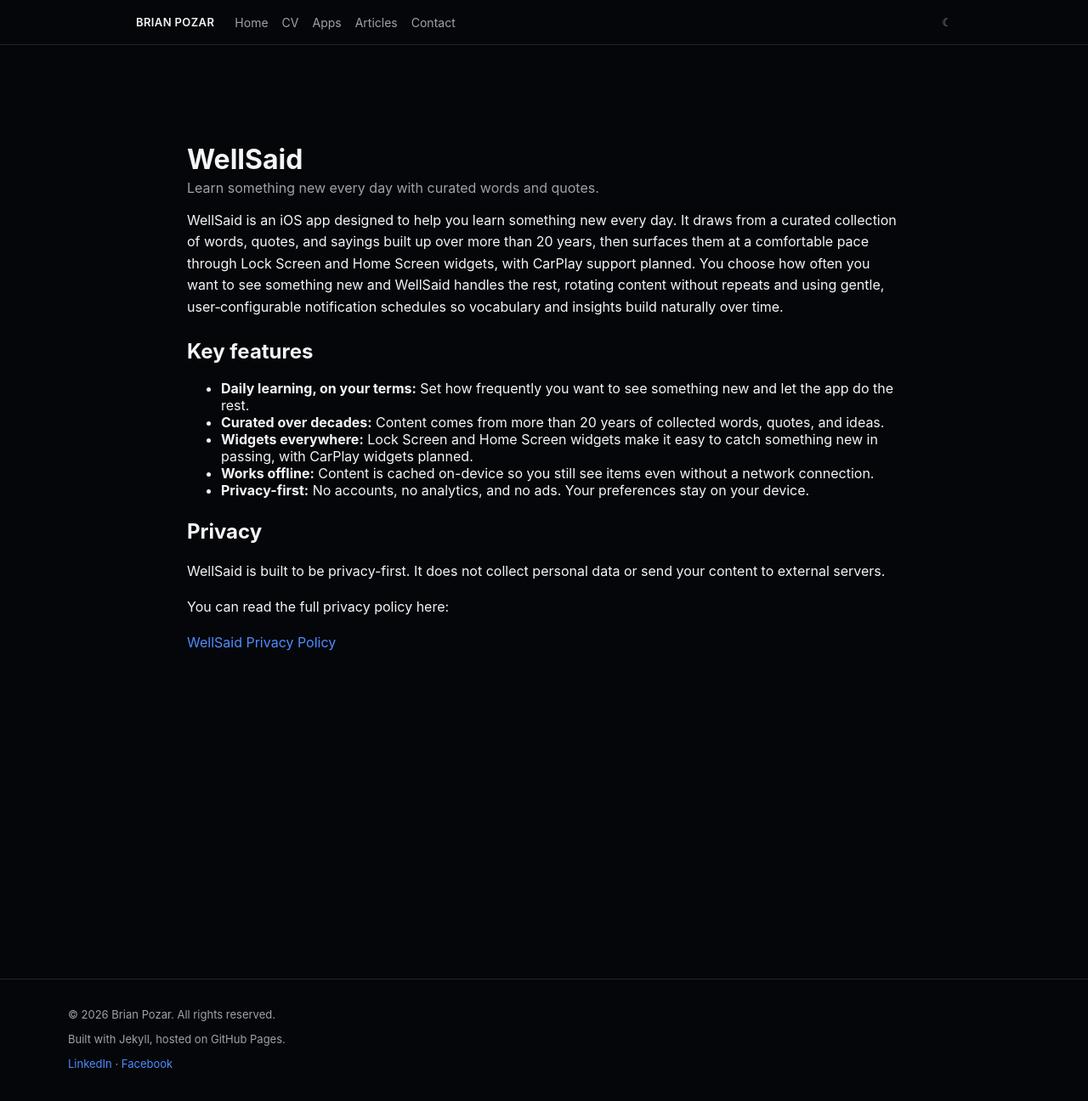
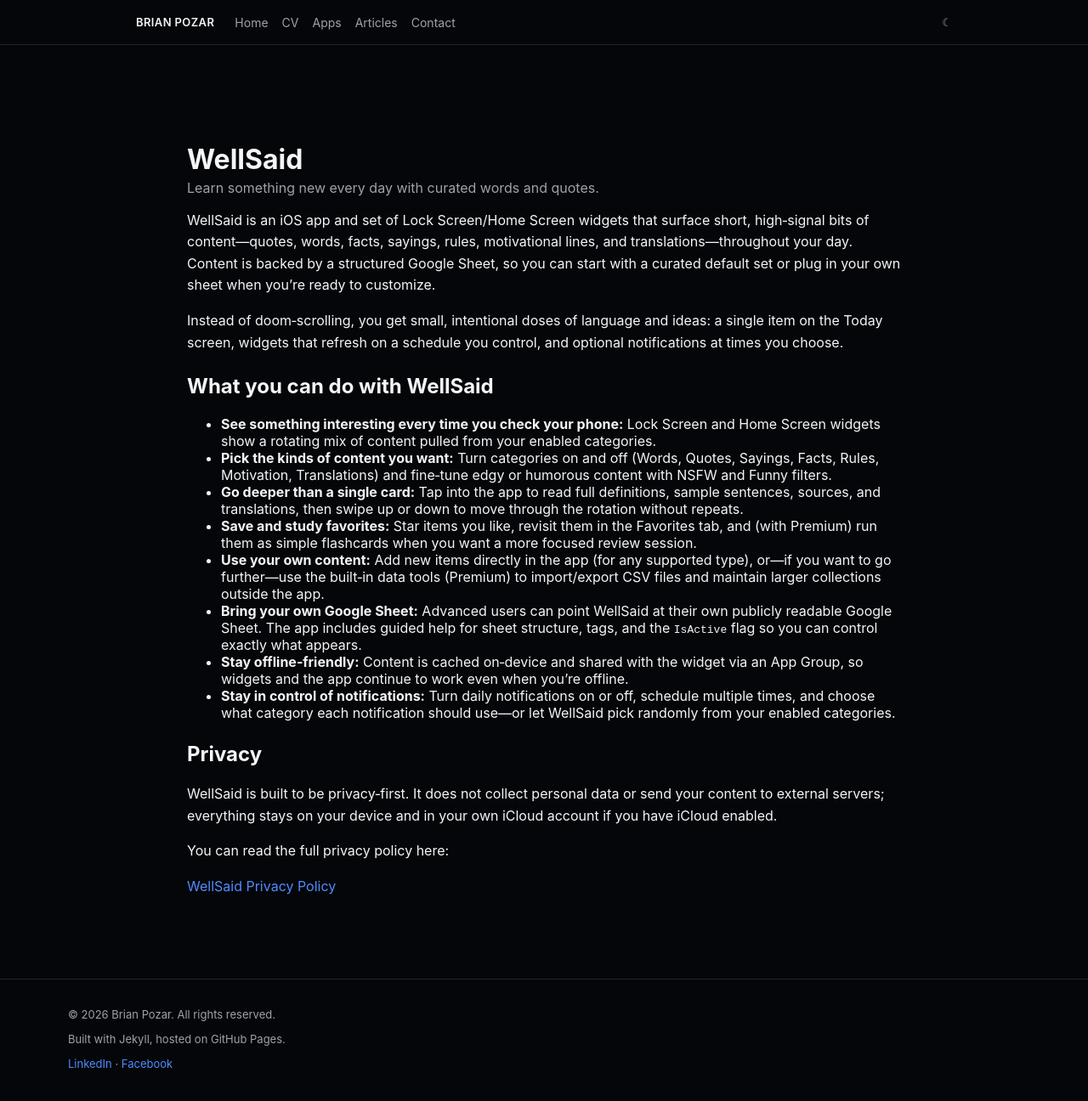
Before and after one commit to brianpozar/brianpozar.github.io, a Jekyll site: the page built from wellsaid.md, in a window 1280 px wide and 1301 px high. Shown: the top 1296 px of the window at 85% size. Built offline with Jekyll 4.4.1, drawn with Linux system fonts in a browser that asks for light colours.

Commit message:
docs: refresh site content for reupload
Co-Authored-By: Oz <oz-agent@warp.dev>

```diff
--- a/wellsaid.md
+++ b/wellsaid.md
@@ -5,19 +5,24 @@
 permalink: /apps/wellsaid/
 ---
 
-WellSaid is an iOS app designed to help you learn something new every day. It draws from a curated collection of words, quotes, and sayings built up over more than 20 years, then surfaces them at a comfortable pace through Lock Screen and Home Screen widgets, with CarPlay support planned. You choose how often you want to see something new and WellSaid handles the rest, rotating content without repeats and using gentle, user‑configurable notification schedules so vocabulary and insights build naturally over time.
+WellSaid is an iOS app and set of Lock Screen/Home Screen widgets that surface short, high‑signal bits of content—quotes, words, facts, sayings, rules, motivational lines, and translations—throughout your day. Content is backed by a structured Google Sheet, so you can start with a curated default set or plug in your own sheet when you’re ready to customize.
 
-## Key features
+Instead of doom‑scrolling, you get small, intentional doses of language and ideas: a single item on the Today screen, widgets that refresh on a schedule you control, and optional notifications at times you choose.
 
-- **Daily learning, on your terms:** Set how frequently you want to see something new and let the app do the rest.
-- **Curated over decades:** Content comes from more than 20 years of collected words, quotes, and ideas.
-- **Widgets everywhere:** Lock Screen and Home Screen widgets make it easy to catch something new in passing, with CarPlay widgets planned.
-- **Works offline:** Content is cached on-device so you still see items even without a network connection.
-- **Privacy-first:** No accounts, no analytics, and no ads. Your preferences stay on your device.
+## What you can do with WellSaid
+
+- **See something interesting every time you check your phone:** Lock Screen and Home Screen widgets show a rotating mix of content pulled from your enabled categories.
+- **Pick the kinds of content you want:** Turn categories on and off (Words, Quotes, Sayings, Facts, Rules, Motivation, Translations) and fine‑tune edgy or humorous content with NSFW and Funny filters.
+- **Go deeper than a single card:** Tap into the app to read full definitions, sample sentences, sources, and translations, then swipe up or down to move through the rotation without repeats.
+- **Save and study favorites:** Star items you like, revisit them in the Favorites tab, and (with Premium) run them as simple flashcards when you want a more focused review session.
+- **Use your own content:** Add new items directly in the app (for any supported type), or—if you want to go further—use the built‑in data tools (Premium) to import/export CSV files and maintain larger collections outside the app.
+- **Bring your own Google Sheet:** Advanced users can point WellSaid at their own publicly readable Google Sheet. The app includes guided help for sheet structure, tags, and the `IsActive` flag so you can control exactly what appears.
+- **Stay offline‑friendly:** Content is cached on‑device and shared with the widget via an App Group, so widgets and the app continue to work even when you’re offline.
+- **Stay in control of notifications:** Turn daily notifications on or off, schedule multiple times, and choose what category each notification should use—or let WellSaid pick randomly from your enabled categories.
 
 ## Privacy
 
-WellSaid is built to be privacy-first. It does not collect personal data or send your content to external servers.
+WellSaid is built to be privacy‑first. It does not collect personal data or send your content to external servers; everything stays on your device and in your own iCloud account if you have iCloud enabled.
 
 You can read the full privacy policy here:
 
```
Also changed, not shown: HANDOVER.md (added, +16 -0 lines), projects.md (+3 -3 lines).
